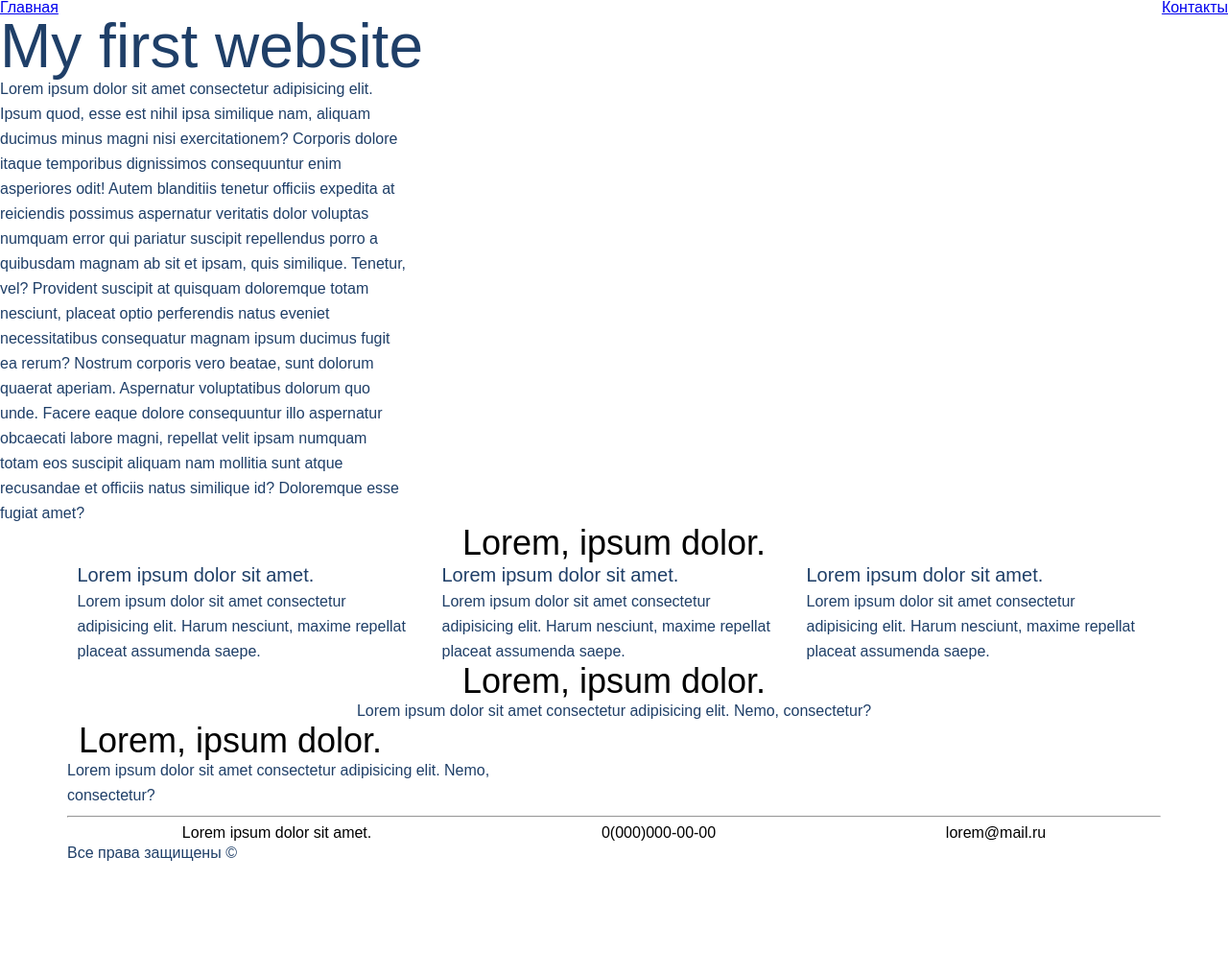
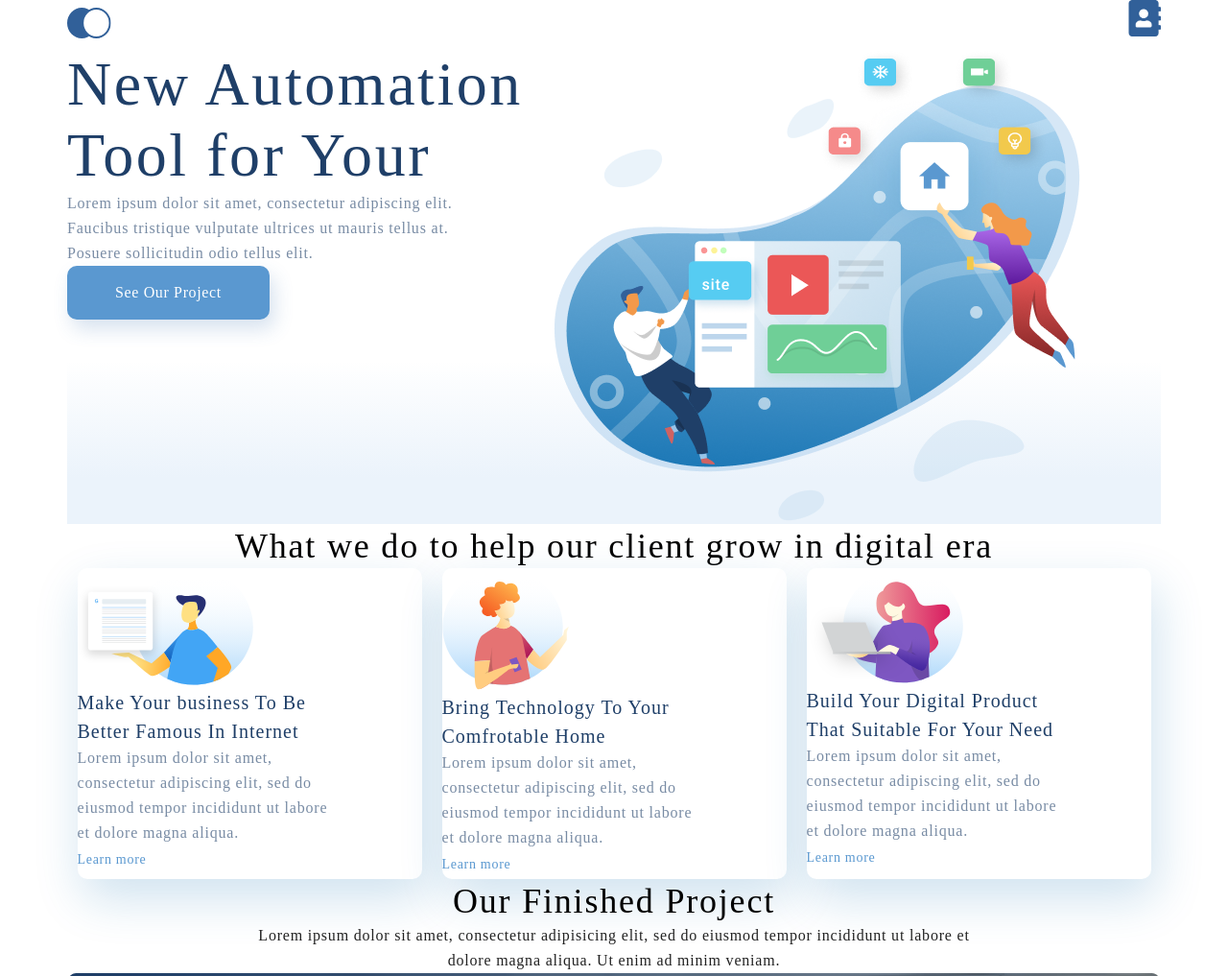
Before and after one commit to GuskoVVadia/lessons-html, a plain HTML site: page index.html in a window 1280 px wide. Shown: the top 1017 px of the page at 96% size. Before the commit the page ends 902 px from the top, so only its background shows below. Drawn offline with Linux system fonts and the light colour scheme.

Commit message:
add 19.03

```diff
--- a/css/style.css
+++ b/css/style.css
@@ -1,118 +1,129 @@
-html {
-    font-family: sans-serif;
-}
+
+/* global  */
 
 .container {
     width: 1140px;
     margin: 0 auto;
 }
 
-.standard_color{
-    color: #1f3f68;
+.text{
+    font-size: 16px;
+    line-height: 26px;
+    letter-spacing: 0.05em;
+    color: #1F3F68;
+    opacity: 0.6;
 }
 
-.paragraph {
-    font-size: 16px;
-    line-height: 26px;
+
+/* top */
+.top{
+    background: linear-gradient(0deg, #EBF3FB 8.84%, rgba(152, 195, 232, 0) 31.12%);
 }
 
-.first-heading {
-    font-size: 64px;
-}
-
-.second-heading {
-    font-weight: 500;
-    font-size: 44px;
-    text-align: center;
-}
-
-.third-heading {
-    font-size: 36px;
-    text-align: center;
-}
-
-.fourth-heading {
-    font-size: 20px;
-    line-height: 30px;
-}
-
-.input-fields {
-    border: 1px solid #356ead;
-    box-sizing: border-box;
-    border-radius: 10px;
-    opacity: 0.4;
-}
-
-.button-form {
-    background: #5a98d0;
-    box-shadow: 5px 20px 50px rgba(16, 112, 177, 0.2);
-    border-radius: 10px;
-    font-weight: 500;
-    font-size: 16px;
-    line-height: 26px;
-    text-align: center;
-    color: #ffffff;
-    text-transform: uppercase;
-}
-
-/*
-    add home work #5
-    16.03.2021
-*/
-
-.header-menu{
+menu{
     display: flex;
     justify-content: space-between;
 }
 
-.header-content h1{
-    width: 510px;
+.top_middle{
+    display: flex;
 }
 
-.header-content .paragraph{
+.top_middle_content h1{
+    width: 504px;
+    font-weight: 300;
+    font-size: 64px;
+    line-height: 74px;
+    letter-spacing: 0.04em;
+    color: #1F3F68;
+}
+
+.top_middle_content_paragraph {
     width: 425px;
 }
 
-/*content middle*/
+.top_middle_content_link{
+    text-decoration: none;
+    font-size: 16px;
+    line-height: 26px;
+    text-align: center;
+    letter-spacing: 0.04em;
+    color: #FFFFFF;
 
-.content-card {
+    background: #5A98D0;
+    box-shadow: 5px 10px 20px rgba(53, 110, 173, 0.2);
+    border-radius: 10px;
+    display: inline-block;
+    padding: 15px 50px;
+}
+
+/* middle */
+
+.middle{}
+
+.middle_top_content{}
+
+.middle_top_content h3{
+    font-weight: 300;
+    font-size: 36px;
+    line-height: 46px;
+    text-align: center;
+    letter-spacing: 0.05em;
+    color: #000000;
+}
+
+.middle_top_content_card{
     display: flex;
+    /* width: 75%; */
     justify-content: space-around;
 }
 
 .card{
     width: 359px;
+    background: #FFFFFF;
+    box-shadow: 5px 20px 50px rgba(16, 112, 177, 0.2);
+    border-radius: 10px;
 }
 
-.content-bottom{
-    text-align: center;
+.card h4{
+    width: 283px;
+    font-size: 20px;
+    line-height: 30px;
+    letter-spacing: 0.05em;
+    color: #1F3F68;
 }
 
-/*footer bottom*/
-
-.footer-top{
-    width: 495px;
+.card p{
+    width: 268px;
 }
 
-.footer-top h3{
-    width: 340px;
+.card a{
+    font-size: 14px;
+    line-height: 30px;
+    letter-spacing: 0.05em;
+    color: #5A98D0;
+    text-decoration: none;
 }
 
-.footer-list{
-    display: flex;
-    justify-content: space-around;
+.middle_middle{
+    justify-content: center;
 }
 
-/*contact page*/
-.blocks-contacts-form{
-    display: flex;
+.middle_middle h3{
+    font-weight: 300;
+    font-size: 36px;
+    line-height: 46px;
+    text-align: center;
+    letter-spacing: 0.05em;
+    color: #000000;
 }
 
-.block{
-    flex-grow: 1;
+.middle_middle p{
+    font-size: 16px;
+    line-height: 26px;
+    text-align: center;
+    letter-spacing: 0.05em;
+    color: #222222;
+    width: 750px;
+    margin: 0 auto;
 }
-
-iframe{
-    width: 100%;
-
-}
--- a/index.html
+++ b/index.html
@@ -3,75 +3,112 @@
 
 <head>
     <meta charset="UTF-8">
+    <meta http-equiv="X-UA-Compatible" content="IE=edge">
     <meta name="viewport" content="width=device-width, initial-scale=1.0">
-    <title>Document</title>
     <link rel="stylesheet" href="css/reset.css">
     <link rel="stylesheet" href="css/style.css">
+    <title>homepage</title>
 </head>
 
 <body>
-    <div class="header">
-        <div class="header-menu">
-            <a href="index.html">Главная</a>
-            <a href="contacts.html">Контакты</a>
-        </div>
-        <div class="header-content">
-            <h1 class="first-heading standard_color">My first website</h1>
-            <p class="paragraph standard_color">
-                Lorem ipsum dolor sit amet consectetur adipisicing elit. Ipsum quod, esse est nihil ipsa similique nam, aliquam ducimus minus magni nisi exercitationem? Corporis dolore itaque temporibus dignissimos consequuntur enim asperiores odit! Autem blanditiis tenetur officiis expedita at reiciendis possimus aspernatur veritatis dolor voluptas numquam error qui pariatur suscipit repellendus porro a quibusdam magnam ab sit et ipsam, quis similique. Tenetur, vel? Provident suscipit at quisquam doloremque totam nesciunt, placeat optio perferendis natus eveniet necessitatibus consequatur magnam ipsum ducimus fugit ea rerum? Nostrum corporis vero beatae, sunt dolorum quaerat aperiam. Aspernatur voluptatibus dolorum quo unde. Facere eaque dolore consequuntur illo aspernatur obcaecati labore magni, repellat velit ipsam numquam totam eos suscipit aliquam nam mollitia sunt atque recusandae et officiis natus similique id? Doloremque esse fugiat amet?
-            </p>
+    <!-- Верхняя часть сайта. -->
+    <div class="top container">
+        <menu>
+            <a href="index.html"><img src="img/menu_img_home.svg" alt="homepage"></a>
+            <a href="#"><img src="img/menu_img_contacts.png" alt="contacts"></a>
+            <!-- Здесь должна быть ссылка на страницу контактов -->
+        </menu>
+
+        <div class="top_middle">
+            <div class="top_middle_content">
+                <h1>New Automation Tool for Your</h1>
+                <p class="top_middle_content_paragraph text">Lorem ipsum dolor sit amet, consectetur adipiscing elit.
+                    Faucibus tristique vulputate
+                    ultrices ut
+                    mauris tellus at. Posuere sollicitudin odio tellus elit.</p>
+                <a href="#" class="top_middle_content_link">See Our Project</a>
+            </div>
+            <div class="top_middle_img">
+                <img src="img/top_banner.png" alt="Banner page">
+            </div>
         </div>
     </div>
 
-    <div class="content container">
-        <h3 class="third-heading">Lorem, ipsum dolor.</h3>
+    <div class="middle container">
 
-        <div class="content-card">
+        <div class="middle_top">
+            <div class="middle_top_content">
+                <h3>What we do to help our client grow in digital era</h3>
+                <div class="middle_top_content_card">
+                    <div class="card">
+                        <img src="img/card_img_1.svg" alt="card img 1">
+                        <h4>Make Your business To Be Better Famous In Internet</h4>
+                        <p class="text">Lorem ipsum dolor sit amet, consectetur adipiscing elit, sed do eiusmod tempor
+                            incididunt ut
+                            labore et dolore magna aliqua.</p>
+                        <a href="#">Learn more</a>
+                    </div>
+                    <div class="card">
+                        <img src="img/card_img_2.svg" alt="card img 2">
+                        <h4>Bring Technology To Your Comfrotable Home</h4>
+                        <p class="text">Lorem ipsum dolor sit amet, consectetur adipiscing elit, sed do eiusmod tempor
+                            incididunt ut
+                            labore et dolore magna aliqua.</p>
+                        <a href="#">Learn more</a>
+                    </div>
+                    <div class="card">
+                        <img src="img/card_img_3.svg" alt="card img 3">
+                        <h4>Build Your Digital Product That Suitable For Your Need</h4>
+                        <p class="text">Lorem ipsum dolor sit amet, consectetur adipiscing elit, sed do eiusmod tempor
+                            incididunt ut
+                            labore et dolore magna aliqua.</p>
+                        <a href="#">Learn more</a>
+                    </div>
 
-            <div class="card">
-                <h4 class="fourth-heading standard_color">Lorem ipsum dolor sit amet.</h4>
-                <p class="paragraph standard_color">
-                    Lorem ipsum dolor sit amet consectetur adipisicing elit. Harum nesciunt, maxime repellat placeat assumenda saepe.
-                </p>
+                </div>
             </div>
 
-            <div class="card">
-                <h4 class="fourth-heading standard_color">Lorem ipsum dolor sit amet.</h4>
-                <p class="paragraph standard_color">
-                    Lorem ipsum dolor sit amet consectetur adipisicing elit. Harum nesciunt, maxime repellat placeat assumenda saepe.
-                </p>
+        </div>
+        <div class="middle_middle">
+            <h3>Our Finished Project</h3>
+            <p>Lorem ipsum dolor sit amet, consectetur adipisicing elit, sed do eiusmod tempor incididunt ut labore et
+                dolore magna aliqua. Ut enim ad minim veniam.</p>
+        </div>
+
+        <div class="middle_bottom">
+            <div class="middle_bottom_box_banner">
+                <img src="img/middle_box_banner.png" alt="box banner">
+                <p>Smart Home Installation</p>
+            </div>
+            <div class="middle_bottom_box_img">
+                <img src="img/middle_box_img_1.png" alt="img 1">
+                <img src="img/middle_box_img_2.png" alt="img 2">
             </div>
 
-            <div class="card">
-                <h4 class="fourth-heading standard_color">Lorem ipsum dolor sit amet.</h4>
-                <p class="paragraph standard_color">
-                    Lorem ipsum dolor sit amet consectetur adipisicing elit. Harum nesciunt, maxime repellat placeat assumenda saepe.
-                </p>
-            </div>
         </div>
 
-        <div class="content-bottom">
-            <h3 class="third-heading">Lorem, ipsum dolor.</h3>
-            <p class="paragraph standard_color">Lorem ipsum dolor sit amet consectetur adipisicing elit. Nemo, consectetur?</p>
-        </div>
     </div>
 
-    <div class="footer">
-        <div class="container">
-
-            <div class="footer-top">
-                <h3 class="third-heading">Lorem, ipsum dolor.</h3>
-                <p class="paragraph standard_color">Lorem ipsum dolor sit amet consectetur adipisicing elit. Nemo, consectetur?</p>
+    <div class="bottom container">
+        <div class="bottom_top">
+            <div class="bottom_top_content">
+                <h3>Intersted to woek with our team?</h3>
+                <p>Lorem ipsum dolor sit amet, consectetur adipisicing elit, sed do eiusmod tempor incididunt ut labore
+                    et dolore magna aliqua. Ut enim ad minim veniam.</p>
             </div>
-            <hr>
-
-            <ul class="footer-list">
-                <li>Lorem ipsum dolor sit amet.</li>
-                <li>0(000)000-00-00</li>
-                <li>lorem@mail.ru</li>
-            </ul>
-            <p class="paragraph standard_color">Все права защищены &copy;</p>
-
+            <a href="#">Let’s Talk</a>
+        </div>
+        <div class="bottom_bottom">
+            <div class="bottom_bottom_contacts">
+                <ol>
+                    <li>Lorem ipsum dolor sit amet, consectetur adipisicing elit.</li>
+                    <li>+7-812-7313-4321</li>
+                    <li>hello.site@gmail.com</li>
+                </ol>
+            </div>
+            <div class="bottom_bottom_reserved">
+                <p>2021 All rights reserved.</p>
+            </div>
         </div>
     </div>
 
```
Also changed, not shown: contacts.html (deleted, +0 -82 lines), img/card_img_1.svg (added), img/card_img_2.svg (added), img/card_img_3.svg (added), img/color_lines_contacts.jpg (deleted), img/menu_img_contacts.png (added), img/menu_img_home.svg (added), img/middle_box_banner.png (added), img/middle_box_img_1.png (added), img/middle_box_img_2.png (added), img/top_banner.png (added).
